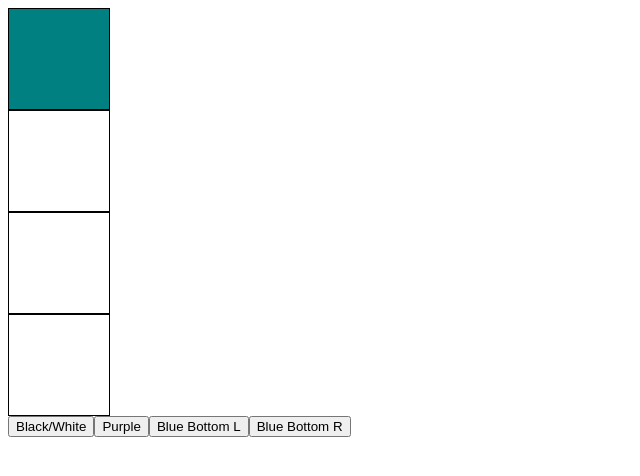
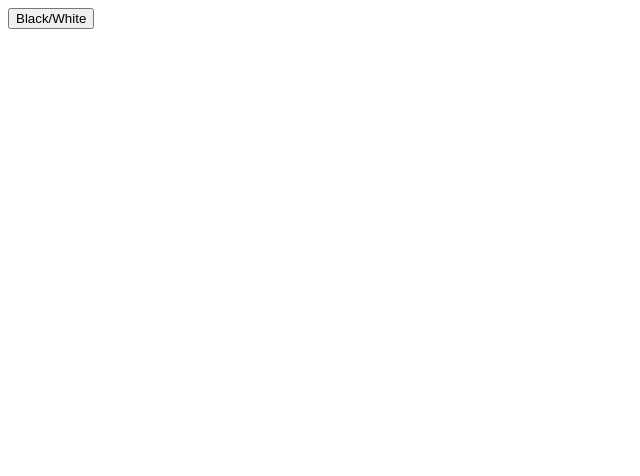
Before and after one commit to TonyTezak/Assignments, a React (Create React App) app in the folder dj-react/: page / in a window 1280 px wide. Shown: the top 476 px of the page, without its empty margins (0-640 px from the left). Built offline with nearby package versions, Linux system fonts and the light colour scheme.

Commit message:
My squares all disappeared...

```diff
--- a/dj-react/src/App.js
+++ b/dj-react/src/App.js
@@ -1,74 +1,72 @@
 import React from "react"
+import Square from "./Square"
 import "./styles.css"
-import Square from "./Square"
+
 
 class App extends React.Component{
     constructor (){
         super ()
-        this.handleClickBW = this.handleClickBW.bind(this)
-        this.handleClickPurple = this.handleClickPurple.bind(this)
-        this.handleClickBlueLeft=this.handleClickBlueLeft.bind(this)
-        this.handleClickBlueRight=this.handleClickBlueRight.bind(this)
+        // this.handleClickBW = this.handleClickBW.bind(this)
+        // this.handleClickPurple = this.handleClickPurple.bind(this)
+        // this.handleClickBlueLeft=this.handleClickBlueLeft.bind(this)
+        // this.handleClickBlueRight=this.handleClickBlueRight.bind(this)
         this.state = {
-            squares:[
-            {position: 1, theme: "white"},
-            {position: 2, theme: "white"},
-            {position: 3, theme: "white"},
-            {position: 4, theme: "white"}]
+            squares: ['white', 'black', 'black', 'white']
         }
-
-
     }
 
-    handleClickBW(){
-        this.setState(prevState => {
-
-            return (
-            [{position: {gridColumn: 2/3, gridRow: 2/3}, theme: ".theme-black"}]
-            )
-        })
+    handleClickBW = () => {
+        this.setstate(({squares}) => ({squares: squares.map(squares => squares !== 'white' ? 'white' : 'black')}))
     }
 
+    //     this.setState(prevState => {
+    //         return (
+    //         [{position: {gridColumn: 2/3, gridRow: 2/3}, theme: ".theme-black"}]
+    //         )
+    //     })
+    // }
 
-    handleClickPurple(){
-        this.setState(prevState => {
-            return{
-                colors: prevState
-            }
-        })
-    }
+    // handleClickPurple = () => {
+    //     this.setState(prevState => {
+    //         return{
+    //             colors: prevState
+    //         }
+    //     })
+    // }
 
-    handleClickBlueLeft(){
-        this.setState(prevState => {
-            return{
-                colors: prevState
-            }
-        })
-    }
+    // handleClickBlueLeft(){
+    //     this.setState(prevState => {
+    //         return{
+    //             colors: prevState
+    //         }
+    //     })
+    // }
 
-    handleClickBlueRight(){
-        this.setState(prevState => {
-            return{
-                colors: prevState
-            }
-        })
-    }
+    // handleClickBlueRight(){
+    //     this.setState(prevState => {
+    //         return{
+    //             colors: prevState
+    //         }
+    //     })
+    // }
 
     render(){
 
-        const colorSquares = this.state.squares.map(square => <Square key={square.position} color={square.color} position={square.position}/>)
+        const colorSquares = this.state.squares.map(squares => <square color={squares}/>)
+
+            // key={square.position} color={square.color} position={square.position}/>)
 
         return (
-            <div>
+            <div className='squareContainer'>
                 {colorSquares}
-                <djSquare id={"square1"+ {gridColumn:2/3, gridRow:2/3}} className={"theme-" + {backgroundColor: ".theme-black"}}></djSquare>
-                <djSquare></djSquare>
-                <djSquare></djSquare>
-                <djSquare></djSquare>
+                <square id={"square1"+ {gridColumn:2/3, gridRow:2/3}} className={"theme-" + {backgroundColor: ".theme-black"}}></square>
+                <square></square>
+                <square></square>
+                <square></square>
                 <button onClick={this.handleClickBW}>Black/White</button>
-                <button onClick={this.handleClickPurple}>Purple</button>
+                {/* <button onClick={this.handleClickPurple}>Purple</button>
                 <button onClick={this.handleClickBlueLeft}>Blue Bottom L</button>
-                <button onClick={this.handleClickBlueRight}>Blue Bottom R</button>
+                <button onClick={this.handleClickBlueRight}>Blue Bottom R</button> */}
             </div>
         )
     }
--- a/dj-react/src/Square.js
+++ b/dj-react/src/Square.js
@@ -1,19 +1,25 @@
 import React from "react"
+
+const Square = (props) => {
+    return (
+        <div className='square' style={{backgroundColor: props.color}}></div>
+    )
+}
+
+export default Square
 
 // class Square extends React.Component{
 //     constructor(props)
 //     super(props);
 //     this.handleClickBW = this.handleClickBW.bind(this)
 // }
-function Square(props){
-const {position,color}=props
+// function Square(props){
+// const {position,color}=props
 
-return(
+// return(
 
-    <div>
-        <djSquare id={"square" + position} className={"theme-" + color}></djSquare>
-    </div>
-)
-}
-
-export default Square
+//     <div>
+//         <djSquare id={"square" + position} className={"theme-" + color}></djSquare>
+//     </div>
+// )
+// }
--- a/dj-react/src/styles.css
+++ b/dj-react/src/styles.css
@@ -1,4 +1,4 @@
-#gridContainer {
+#squareContainer {
     display: grid;
     grid-gap: 5px;
     grid-template-columns: repeat(5, 1fr);
```
